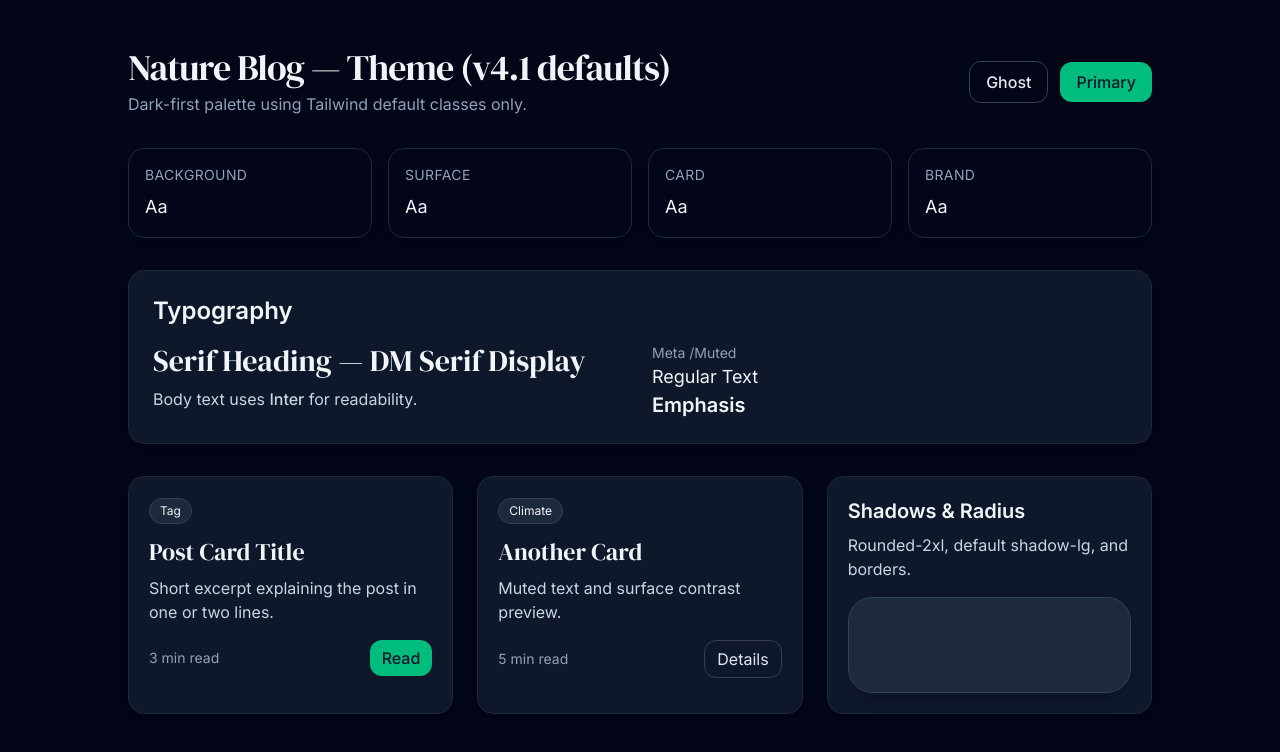
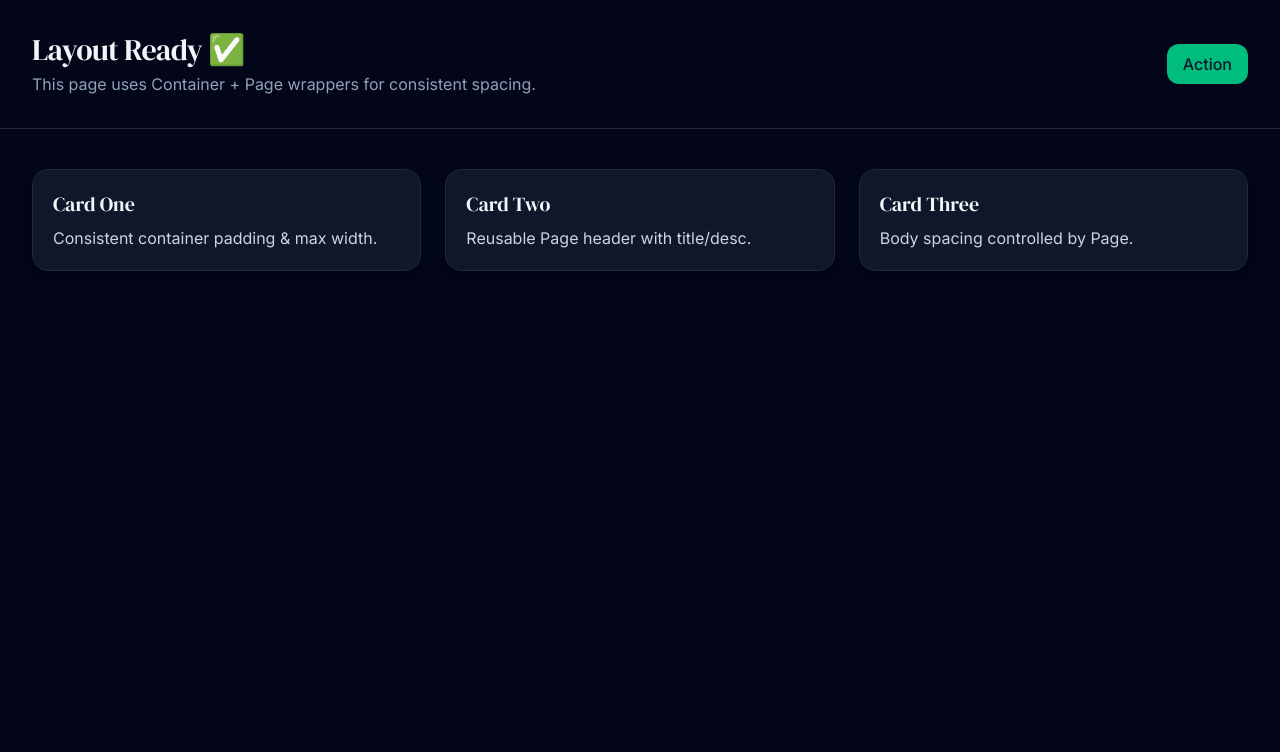
Before and after one commit to vishalp0407/nature-blog, a React (Vite) app in the folder client/: page / in a window 1280 px wide. Shown: the top 752 px of the page. Built offline with nearby package versions, Linux system fonts and the light colour scheme.

Commit message:
feat(layout): add Container and Page wrappers for consistent spacing and page headers

```diff
--- a/client/src/App.jsx
+++ b/client/src/App.jsx
@@ -1,10 +1,55 @@
 import React from "react";
 import ThemeGuide from "@components/ThemeGuide";
+import Layouts from "@components/Layouts";
 
 const App = () => {
   return (
     <div className="min-h-screen">
-      <ThemeGuide />
+      <Layouts
+        title="Layout Ready ✅"
+        description="This page uses Container + Page wrappers for consistent spacing."
+        headerExtra={
+          <button className="px-4 py-2 rounded-xl bg-emerald-500 hover:bg-emerald-400 text-slate-900 font-medium">
+            Action
+          </button>
+        }
+      >
+        <div className="grid gap-6 md:grid-cols-3">
+          <div className="p-5 rounded-2xl bg-slate-900 border border-slate-800 shadow-lg">
+            <h3
+              className="text-xl"
+              style={{ fontFamily: '"DM Serif Display", serif' }}
+            >
+              Card One
+            </h3>
+            <p className="text-slate-300 mt-2">
+              Consistent container padding & max width.
+            </p>
+          </div>
+          <div className="p-5 rounded-2xl bg-slate-900 border border-slate-800 shadow-lg">
+            <h3
+              className="text-xl"
+              style={{ fontFamily: '"DM Serif Display", serif' }}
+            >
+              Card Two
+            </h3>
+            <p className="text-slate-300 mt-2">
+              Reusable Page header with title/desc.
+            </p>
+          </div>
+          <div className="p-5 rounded-2xl bg-slate-900 border border-slate-800 shadow-lg">
+            <h3
+              className="text-xl"
+              style={{ fontFamily: '"DM Serif Display", serif' }}
+            >
+              Card Three
+            </h3>
+            <p className="text-slate-300 mt-2">
+              Body spacing controlled by Page.
+            </p>
+          </div>
+        </div>
+      </Layouts>
     </div>
   );
 };
--- /dev/null
+++ b/client/src/components/Container/index.jsx
@@ -0,0 +1,11 @@
+import React from "react";
+
+const Container = ({ className = "", children }) => {
+  return (
+    <div className={`mx-auto max-w-7xl px-4 sm:px-6 lg:px-8 ${className}`}>
+      {children}
+    </div>
+  );
+};
+
+export default Container;
--- /dev/null
+++ b/client/src/components/Layouts/index.jsx
@@ -0,0 +1,36 @@
+import React from "react";
+import Container from "@components/Container";
+
+const Layouts = ({ title, description, headerExtra = null, children }) => {
+  return (
+    <div className="min-h-screen bg-slate-950 text-slate-100">
+      {(title || description || headerExtra) && (
+        <div className="border-b border-slate-800">
+          <Container className="py-6 md:py-8">
+            <div className="flex flex-col gap-3 md:flex-row md:items-center md:justify-between">
+              <div>
+                {title && (
+                  <h1
+                    className="text-2xl md:text-3xl tracking-tight"
+                    style={{ fontFamily: '"DM Serif Display", serif' }}
+                  >
+                    {title}
+                  </h1>
+                )}
+                {description && (
+                  <p className="text-slate-400 mt-1">{description}</p>
+                )}
+              </div>
+              {headerExtra && <div className="shrink-0">{headerExtra}</div>}
+            </div>
+          </Container>
+        </div>
+      )}
+      <main>
+        <Container className="py-6 md:py-10">{children}</Container>
+      </main>
+    </div>
+  );
+};
+
+export default Layouts;
```
